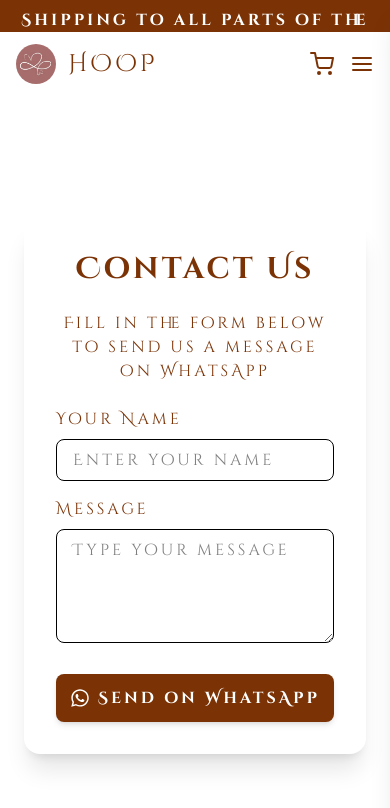
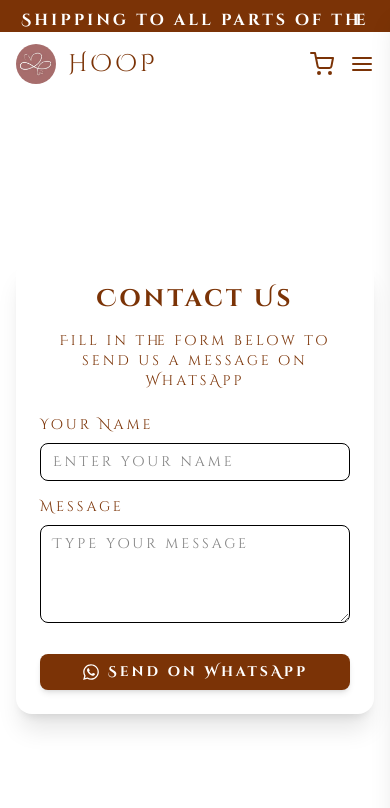
Before and after one commit to dinaHellal/HOOP, a React (Vite) app: page /contact in a window 390 px wide. Shown: the top 808 px of the page. Built offline with nearby package versions, Linux system fonts and the light colour scheme.

Commit message:
Add: Animation In Home Page

```diff
--- a/src/App.tsx
+++ b/src/App.tsx
@@ -17,8 +17,18 @@ import Thank from "./components/Thank";
 import AdminLogin from "./admin/AdminLogin";
 import AdminOrders from "./admin/AdminOrders";
 import CategoryPage from "./pages/CategoryPage";
+import AOS from "aos";
+import "aos/dist/aos.css";
+import { useEffect } from "react";
 
 function App() {
+    useEffect(() => {
+    AOS.init({
+      duration: 2000,
+      easing: "ease-in-out",
+      once: false,
+    });
+  }, []);
   return (
     <CartProvider>
       <Banner />
--- a/src/components/Navbar.tsx
+++ b/src/components/Navbar.tsx
@@ -102,8 +102,6 @@ console.log("totalQuantity", totalQuantity);
           <Link to="/shop" onClick={() => setMenuOpen(false)} className="block hover:text-amber-400">Shop</Link>
           <Link to="/about" onClick={() => setMenuOpen(false)} className="block hover:text-amber-400">About Us</Link>
           <Link to="/contact" onClick={() => setMenuOpen(false)} className="block hover:text-amber-400">Contact</Link>
-          <Link to="/tracking" onClick={() => setMenuOpen(false)} className="block hover:text-amber-400">Track Order</Link>
-
           {isLoggedIn ? (
             <button
               onClick={() => {
--- a/src/index.css
+++ b/src/index.css
@@ -5,4 +5,6 @@ body {
   font-weight: 400;
   font-style: nor;
   letter-spacing: 3px;
+    scroll-behavior: smooth;
+
 }
--- a/src/pages/Contact.tsx
+++ b/src/pages/Contact.tsx
@@ -1,4 +1,4 @@
-import  { useState } from "react";
+import { useState } from "react";
 import { FaWhatsapp } from "react-icons/fa";
 
 export default function Contact() {
@@ -19,17 +19,18 @@ export default function Contact() {
   };
 
   return (
-    <div className="flex items-center justify-center min-h-screen bg-gradient-to-b  to-white p-6">
-      <div className="bg-white shadow-xl rounded-2xl p-8 max-w-lg w-full ">
-        <h2 className="text-3xl font-bold text-amber-900 text-center mb-6">
+    <div className="flex items-center justify-center min-h-screen bg-gradient-to-b to-white p-4 sm:p-6">
+      <div className="bg-white shadow-xl rounded-2xl p-6 sm:p-8 w-full max-w-md sm:max-w-lg">
+        <h2 className="text-2xl sm:text-3xl font-bold text-amber-900 text-center mb-4 sm:mb-6">
           Contact Us
         </h2>
-        <p className="text-amber-900 text-center mb-6">
+        <p className="text-sm sm:text-base text-amber-900 text-center mb-6">
           Fill in the form below to send us a message on WhatsApp
         </p>
 
+        {/* Name */}
         <div className="mb-4">
-          <label className="block text-amber-900 mb-2 font-medium">
+          <label className="block text-amber-900 mb-2 font-medium text-sm sm:text-base">
             Your Name
           </label>
           <input
@@ -37,12 +38,13 @@ export default function Contact() {
             value={name}
             onChange={(e) => setName(e.target.value)}
             placeholder="Enter your name"
-            className="w-full px-4 py-2 border outline-none rounded-lg   "
+            className="w-full px-3 sm:px-4 py-2 sm:py-3 border rounded-lg outline-none text-sm sm:text-base"
           />
         </div>
 
+        {/* Message */}
         <div className="mb-6">
-          <label className="block text-amber-900 mb-2 font-medium">
+          <label className="block text-amber-900 mb-2 font-medium text-sm sm:text-base">
             Message
           </label>
           <textarea
@@ -50,15 +52,16 @@ export default function Contact() {
             onChange={(e) => setMessage(e.target.value)}
             placeholder="Type your message"
             rows={4}
-            className="w-full px-4 py-2 border rounded-lg focus:outline-none "
+            className="w-full px-3 sm:px-4 py-2 sm:py-3 border rounded-lg focus:outline-none text-sm sm:text-base"
           ></textarea>
         </div>
 
+        {/* Button */}
         <button
           onClick={handleSend}
-          className="w-full flex items-center justify-center gap-2 bg-amber-900 hover:bg-amber-800 text-white font-semibold py-3 rounded-lg shadow-md transition-all duration-300"
+          className="w-full flex items-center justify-center gap-2 bg-amber-900 hover:bg-amber-800 text-white font-semibold py-2 sm:py-3 rounded-lg shadow-md transition-all duration-300 text-sm sm:text-base"
         >
-          <FaWhatsapp className="text-xl" /> Send on WhatsApp
+          <FaWhatsapp className="text-lg sm:text-xl" /> Send on WhatsApp
         </button>
       </div>
     </div>
--- a/src/pages/FeaturedCategories.tsx
+++ b/src/pages/FeaturedCategories.tsx
@@ -40,6 +40,7 @@ export default function FeaturedCategories() {
   ];
   return (
     <section className="py-16 bg-white ">
+
       <div className="container mx-auto px-4 ">
         <h2 className="text-3xl font-bold text-center mb-10 text-amber-900">Categories</h2>
         <div className="grid grid-cols-1 sm:grid-cols-1 md:grid-cols-6  gap-5">
--- a/src/pages/Home.tsx
+++ b/src/pages/Home.tsx
@@ -15,7 +15,7 @@ import { useCart } from "../context/CartContext";
 
 const newArrivals: Product[] = [
   { id: "1", title: "Nesma", price: 550, image: "/blause1.webp", description: "Blouse", quantity: 1 },
-  { id: "2", title: "Princess", price: "1,750", image: "/dress5.webp", description: " Dress", quantity: 1 },
+  { id: "2", title: "Princess", price: "1,750", image: "/dress5.webp", description: " Dress", quantity: 2 },
   { id: "3", title: "Bisan", price: "1,100", image: "/dress11.webp", description: "Dress", quantity: 1 },
   { id: "4", title: "Butterfly Set", price: "1,200", image: "/set5.webp", description: " Set", quantity: 1 },
     { id: "5", title: "Bascota", price: "1,100", image: "/dress22.webp", description: "Dress", quantity: 1 },
@@ -45,7 +45,7 @@ export default function Home() {
   };
 
   return (
-    <main className=" min-h-screen scroll-smooth bg-white pt-[60px]">
+    <main className=" min-h-screen  bg-white pt-[60px]">
       {/* ===== Hero Slider ===== */}
       <section className="relative bottom-15  h-[calc(100vh-60px)] ">
         <Slider {...settings} className="h-full w-full ">
@@ -76,13 +76,14 @@ export default function Home() {
       </section>
 
       {/* ===== Featured Categories Section ===== */}
-      <section className="py-20 px-4 md:px-8  lg:px-16">
+      <section data-aos="fade-up" className="py-20 px-4 md:px-8  lg:px-16">
+
         <h2 className="text-3xl md:text-4xl font-bold text-center text-gray-800 mb-10">Our Featured Categories</h2>
         <FeaturedCategories />
       </section>
 
       {/* ===== New Arrivals Section ===== */}
-      <section className="py-16 px-4 md:px-8 lg:px-16 bg-white">
+      <section data-aos="fade-up" className="py-16 px-4 md:px-8 lg:px-16 bg-white">
         <h2 className="text-3xl md:text-4xl font-bold text-center text-gray-800 mb-10">New Arrivals</h2>
         <div className="grid grid-cols-1 sm:grid-cols-2 lg:grid-cols-4 gap-8">
           {newArrivals.map((product) => (
@@ -126,7 +127,7 @@ export default function Home() {
       </section>
 
       {/* ===== Why Choose Us Section ===== */}
-      <section className="py-16 px-4 md:px-8 lg:px-16 bg-[#f9f4f0]">
+      <section data-aos="fade-up" className="py-16 px-4 md:px-8 lg:px-16 bg-[#f9f4f0]">
         <h2 className="text-3xl md:text-4xl font-bold text-center text-gray-800 mb-10">Why Choose Us?</h2>
         <div className="grid grid-cols-1 md:grid-cols-3 gap-8 text-center">
           <div className="bg-white p-8 rounded-lg shadow-md">
@@ -158,7 +159,7 @@ export default function Home() {
       </section>
 
       {/* ===== Call to Action Section ===== */}
-      <section className="py-16 px-4 md:px-8 lg:px-16 bg-amber-900 text-white text-center">
+      <section data-aos="fade-up" className="py-16 px-4 md:px-8 lg:px-16 bg-amber-900 text-white text-center">
         <h2 className="text-3xl md:text-4xl font-bold mb-4">Ready to Elevate Your Style?</h2>
         <p className="text-lg md:text-xl mb-8">Discover your perfect look with our diverse collection.</p>
         <button onClick={() => navigate("/shop")} className="bg-white text-amber-900 hover:bg-gray-100 transition px-8 py-3 rounded-lg text-lg font-semibold">
@@ -167,7 +168,7 @@ export default function Home() {
       </section>
 
       {/* ===== Footer Section ===== */}
-      <footer className="bg-white text-gray-800 py-12 px-4 md:px-8 lg:px-16">
+      <footer data-aos="fade-up" className="bg-white text-gray-800 py-12 px-4 md:px-8 lg:px-16">
         <div className="container mx-auto grid grid-cols-1 md:grid-cols-3 lg:grid-cols-4 gap-8">
           {/* Company Info */}
           <div className="col-span-1">
--- a/src/pages/Shop.tsx
+++ b/src/pages/Shop.tsx
@@ -16,7 +16,7 @@ export default function Shop() {
 
 
   return (
-    <div className="min-h-screen mt-15 px-4 py-12">
+    <div data-aos="fade-up" className="min-h-screen mt-15 px-4 py-12">
       <h1 className="text-4xl font-bold text-center text-amber-900 mb-6">Shop All Products</h1>
       <p className="text-center text-gray-600 mb-10">Browse through our elegant and modest collection of clothing.</p>
   <a
```
